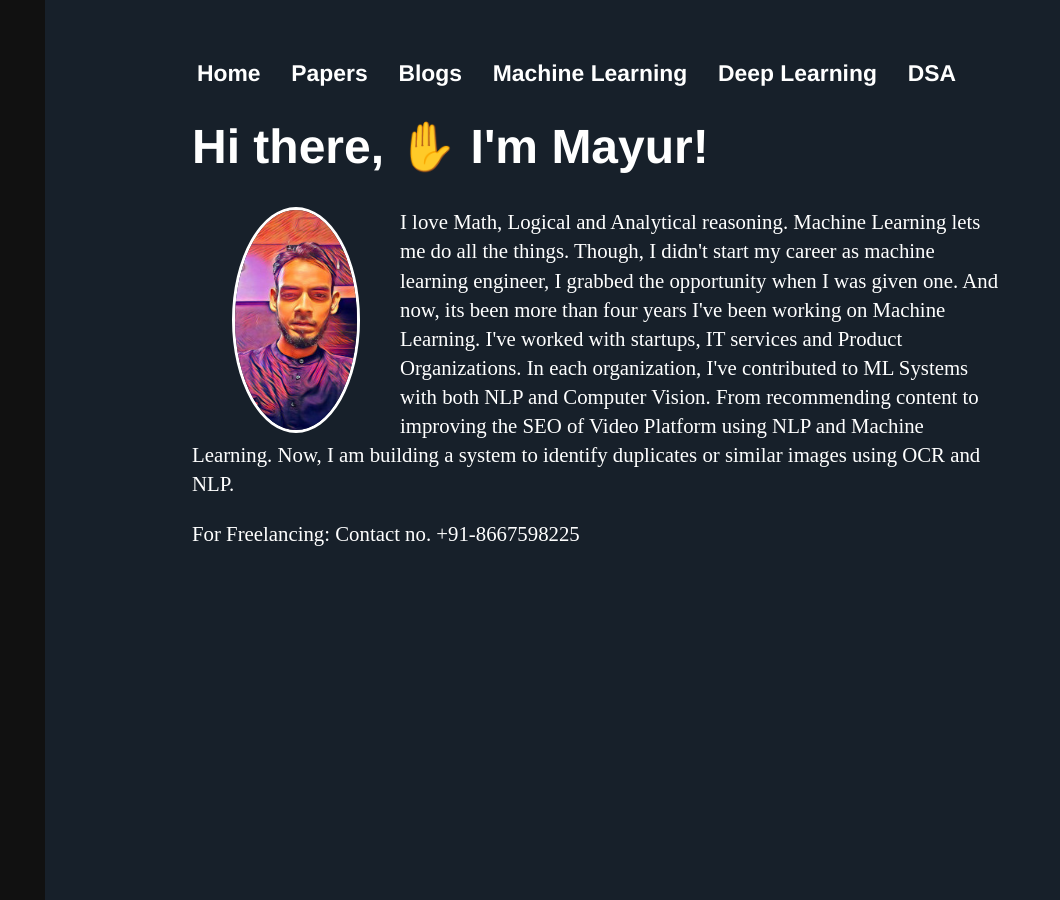
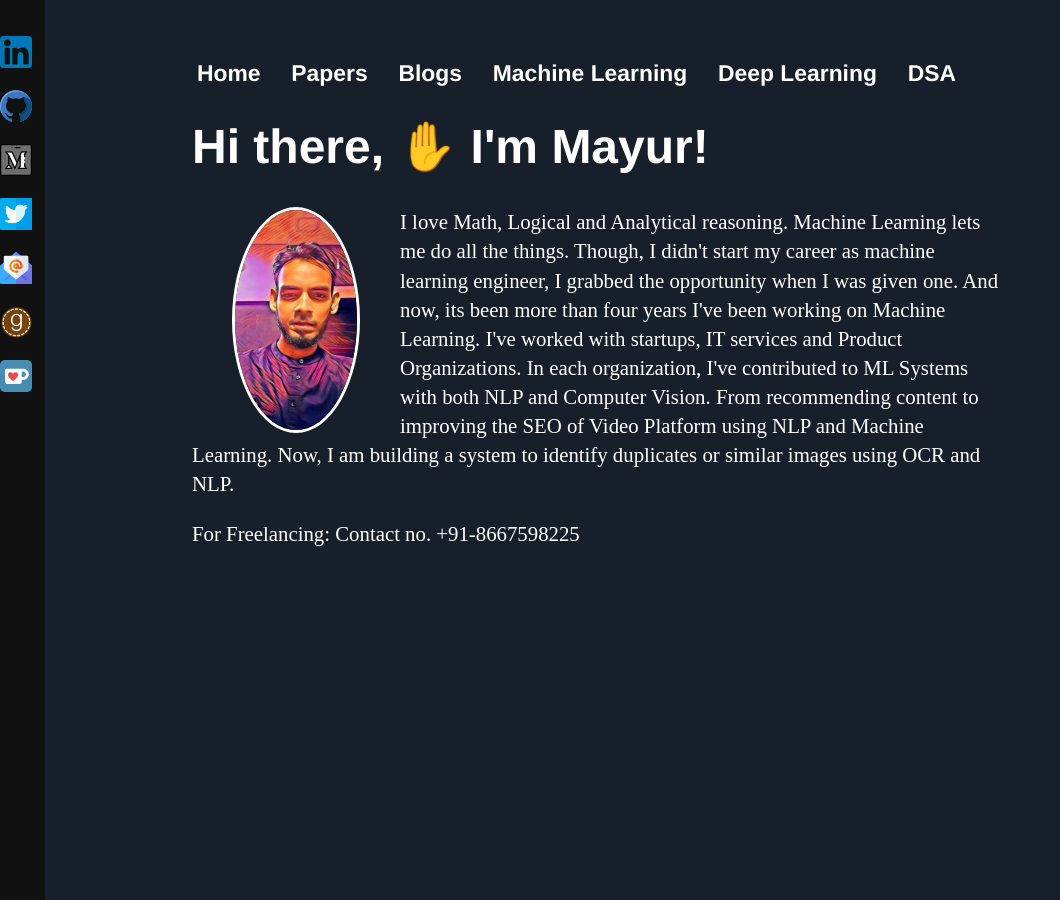
Before and after one commit to Mayurji/mayurji.github.io, a Jekyll site: the page built from index.html, in a window 1280 px wide. Shown: the whole page, without its empty margins (0-1060 px from the left). Built offline with Jekyll 4.4.1, drawn with Linux system fonts in a browser that asks for light colours.

Commit message:
Update main.css

```diff
--- a/css/main.css
+++ b/css/main.css
@@ -194,7 +194,7 @@ ul#horizontal-list li {
 
 .sidebar a {
   /*padding: 6px 8px 6px 16px;*/
-  padding: 18px 19px 8px 61px;
+  padding: 20px 0px 2px 0px;
   text-decoration: none;
   font-size: 20px;
   color: #818181;
```
